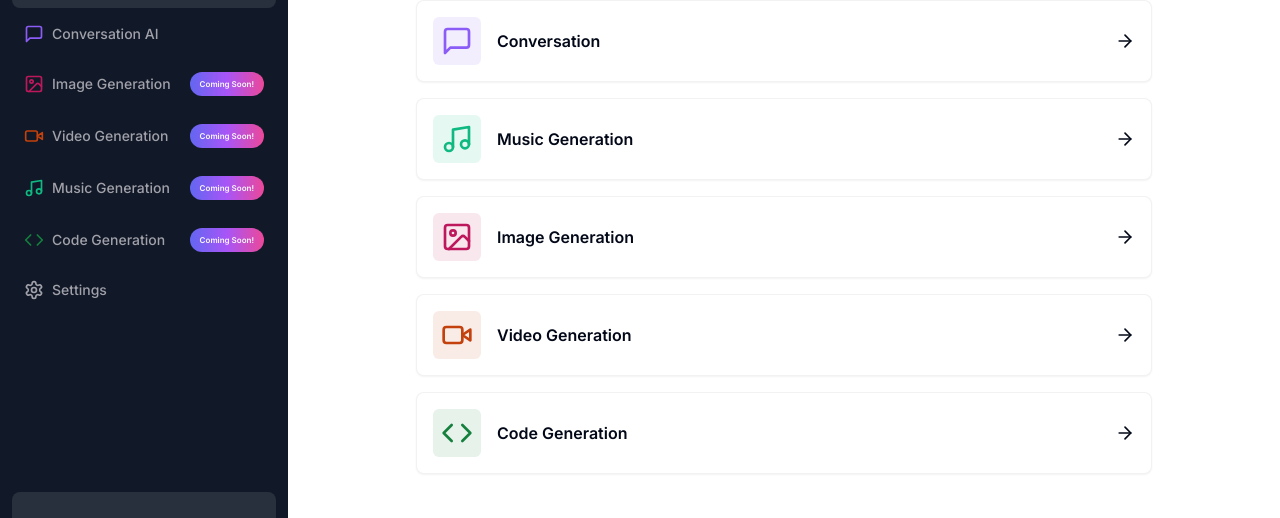
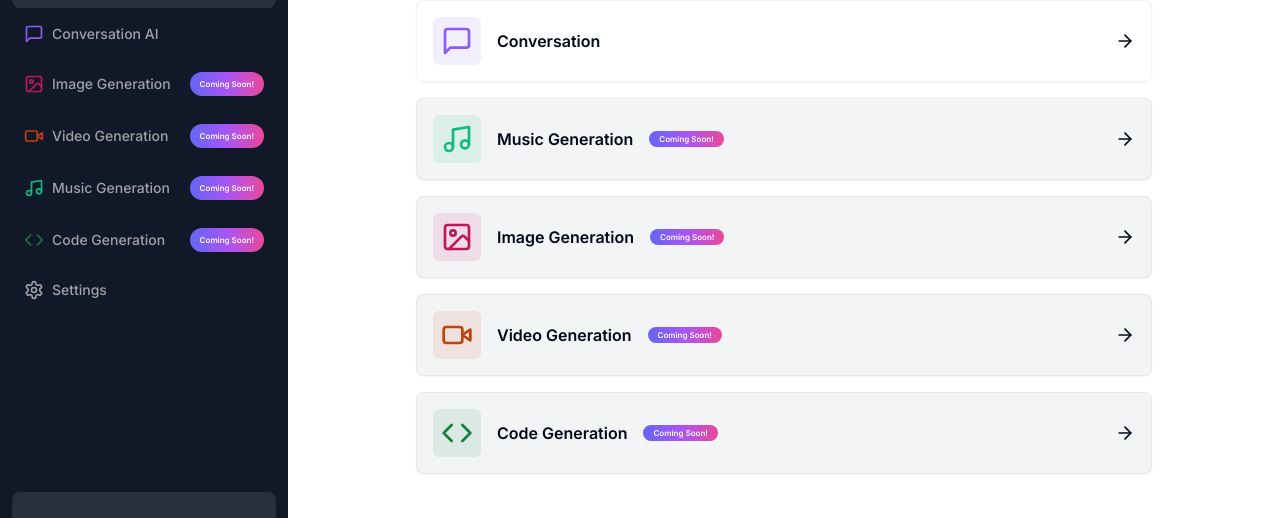
Before and after one commit to haseeb302/saas-nextjs-openai, a Next.js app: page /dashboard in a window 1280 px wide. Shown: the part 148-666 px from the top of the page. Built offline with nearby package versions, Linux system fonts and the light colour scheme; no server answers.

Commit message:
ui fixes and coming soon added

```diff
--- a/app/(dashboard)/(routes)/dashboard/page.tsx
+++ b/app/(dashboard)/(routes)/dashboard/page.tsx
@@ -1,8 +1,16 @@
 "use client";
 
+import { Badge } from "@/components/ui/badge";
 import { Card } from "@/components/ui/card";
 import { cn } from "@/lib/utils";
-import { ArrowRight, Code, ImageIcon, MessageSquare, Music, VideoIcon } from "lucide-react";
+import {
+  ArrowRight,
+  Code,
+  ImageIcon,
+  MessageSquare,
+  Music,
+  VideoIcon,
+} from "lucide-react";
 import { useRouter } from "next/navigation";
 
 const tools = [
@@ -11,40 +19,45 @@ const tools = [
     icon: MessageSquare,
     color: "text-violet-500",
     bgColor: "bg-violet-500/10",
-    href: '/conversation'
+    href: "/conversation",
+    disabled: false,
   },
   {
     label: "Music Generation",
     icon: Music,
     color: "text-emerald-500",
     bgColor: "bg-emerald-500/10",
-    href: '/music'
+    href: "/music",
+    disabled: true,
   },
   {
     label: "Image Generation",
     icon: ImageIcon,
     color: "text-pink-700",
     bgColor: "bg-pink-700/10",
-    href: '/image'
+    href: "/image",
+    disabled: true,
   },
   {
     label: "Video Generation",
     icon: VideoIcon,
     color: "text-orange-700",
     bgColor: "bg-orange-700/10",
-    href: '/video'
+    href: "/video",
+    disabled: true,
   },
   {
     label: "Code Generation",
     icon: Code,
     color: "text-green-700",
     bgColor: "bg-green-700/10",
-    href: '/code'
+    href: "/code",
+    disabled: true,
   },
-]
+];
 
 export default function DashboardPage() {
-  const router = useRouter()
+  const router = useRouter();
   return (
     <div>
       <div className="mb-8 space-y-4">
@@ -58,22 +71,28 @@ export default function DashboardPage() {
       <div className="px-4 md:px-20 lg:px-32 space-y-4">
         {tools.map((tool) => (
           <Card
-          onClick={() => router.push(tool.href)}
-          key={tool.href}
-          className="p-4 border-black/5 flex items-center justify-between hover:shadow-md transition cursor-pointer"
+            onClick={() => !tool.disabled && router.push(tool.href)}
+            key={tool.href}
+            className={cn(
+              "p-4 border-black/5 flex items-center justify-between hover:shadow-md transition cursor-pointer",
+              tool.disabled && "bg-gray-100 hover:shadow-none cursor-default"
+            )}
           >
             <div className="flex items-center gap-x-4">
               <div className={cn("p-2 w-fit rounded-md", tool.bgColor)}>
                 <tool.icon className={cn("w-8 h-8", tool.color)} />
               </div>
-              <div className="font-semibold">
-                {tool.label}
-              </div>
+              <div className="font-semibold">{tool.label}</div>
+              {tool?.disabled && (
+                <Badge className="text-[8px]" variant="premium">
+                  Coming Soon!
+                </Badge>
+              )}
             </div>
-            <ArrowRight className="w-5 h-5"/>
+            <ArrowRight className="w-5 h-5" />
           </Card>
         ))}
       </div>
     </div>
-  )
+  );
 }
```
